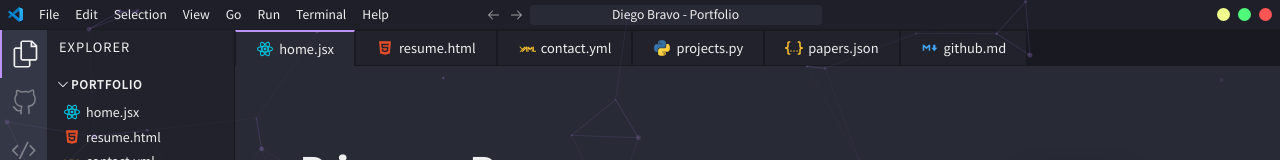
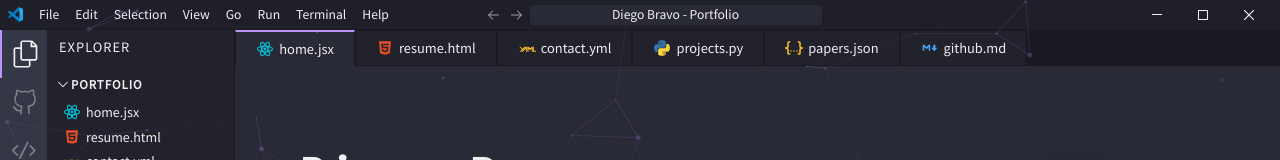
Before and after one commit to DiegoBravoH/DiegoBravoH.github.io, a Next.js app: page / in a window 1280 px wide. Shown: the top 160 px of the page. Built offline with nearby package versions, Linux system fonts and the light colour scheme.

Commit message:
icons VsCode

```diff
--- a/components/Titlebar.jsx
+++ b/components/Titlebar.jsx
@@ -63,9 +63,22 @@
         </div>
       </div>
       <div className={styles.windowButtons} aria-hidden="true">
-        <span className={styles.minimize} tabIndex="-1"></span>
-        <span className={styles.maximize} tabIndex="-1"></span>
-        <span className={styles.close} tabIndex="-1"></span>
+        <span className={styles.minimize} tabIndex="-1">
+          <svg width="10" height="1" viewBox="0 0 10 1" fill="currentColor">
+            <rect width="10" height="1"/>
+          </svg>
+        </span>
+        <span className={styles.maximize} tabIndex="-1">
+          <svg width="10" height="10" viewBox="0 0 10 10" fill="none" stroke="currentColor" strokeWidth="1">
+            <rect x="0.5" y="0.5" width="9" height="9"/>
+          </svg>
+        </span>
+        <span className={styles.close} tabIndex="-1">
+          <svg width="10" height="10" viewBox="0 0 10 10" fill="currentColor">
+            <line x1="0" y1="0" x2="10" y2="10" stroke="currentColor" strokeWidth="1.2"/>
+            <line x1="10" y1="0" x2="0" y2="10" stroke="currentColor" strokeWidth="1.2"/>
+          </svg>
+        </span>
       </div>
     </section>
   );
--- a/styles/Titlebar.module.css
+++ b/styles/Titlebar.module.css
@@ -93,28 +93,33 @@
   flex: 1;
   display: flex;
   align-items: center;
+  justify-content: flex-end;
   margin-left: auto;
+  height: 100%;
 }
 
-.windowButtons * {
-  margin-left: 0.5rem;
-  height: 13px;
-  width: 13px;
-  border-radius: 50%;
-  cursor: pointer;
+.minimize,
+.maximize,
+.close {
+  display: inline-flex;
+  align-items: center;
+  justify-content: center;
+  width: 46px;
+  height: 30px;
+  background: transparent;
+  color: var(--text-color);
+  cursor: default;
+  transition: background 0.1s ease, color 0.1s ease;
 }
 
-.minimize {
-  background: #f1fa8c;
-  margin-left: auto;
+.minimize:hover,
+.maximize:hover {
+  background: rgba(128, 128, 128, 0.25);
 }
 
-.maximize {
-  background: #50fa7b;
-}
-
-.close {
-  background: #ff5555;
+.close:hover {
+  background: #c42b1c;
+  color: #ffffff;
 }
 
 @media screen and (max-width: 900px) {
```
Also changed, not shown: 1 other file (tests, documents, lock files or other folders).
